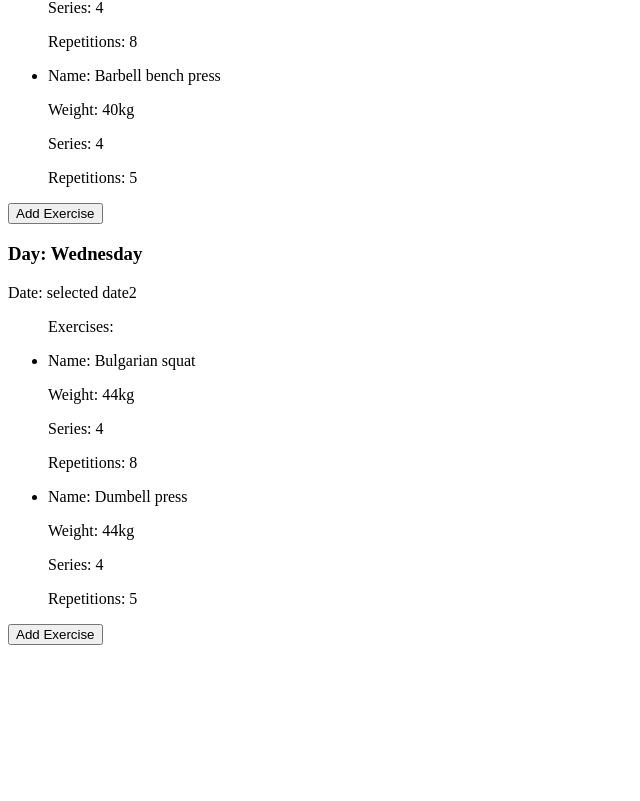
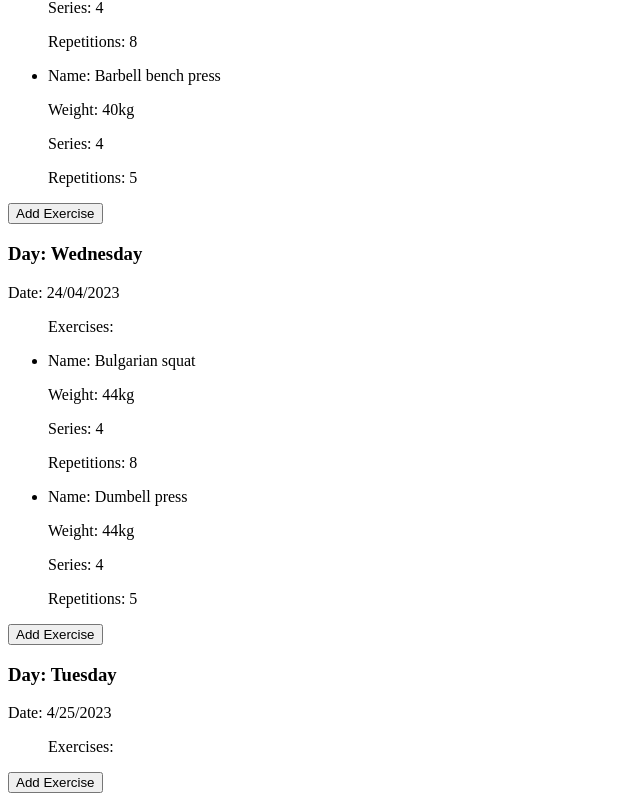
Before and after one commit to markal84/ProgressPal, a React (Vite) app: page / in a window 1280 px wide. Shown: the part 298-1099 px from the top of the page, without its empty margins (0-640 px from the left). Before the commit the page ends 951 px from the top, so only its background shows below. Built offline with nearby package versions, Linux system fonts and the light colour scheme; data requests are answered from the project's data file.

Commit message:
feat: add get workouts and post workout method

```diff
--- /dev/null
+++ b/db.json
@@ -0,0 +1,52 @@
+{
+  "workouts": [
+    {
+      "id": 1,
+      "day": "Monday",
+      "date": "18/04/2023",
+      "exercises": [
+        {
+          "id": 11,
+          "name": "Lunges",
+          "weight": 44,
+          "series": 4,
+          "repetitions": 8
+        },
+        {
+          "id": 12,
+          "name": "Barbell bench press",
+          "weight": 40,
+          "series": 4,
+          "repetitions": 5
+        }
+      ]
+    },
+    {
+      "id": 2,
+      "day": "Wednesday",
+      "date": "24/04/2023",
+      "exercises": [
+        {
+          "id": 13,
+          "name": "Bulgarian squat",
+          "weight": 44,
+          "series": 4,
+          "repetitions": 8
+        },
+        {
+          "id": 14,
+          "name": "Dumbell press",
+          "weight": 44,
+          "series": 4,
+          "repetitions": 5
+        }
+      ]
+    },
+    {
+      "day": "Tuesday",
+      "date": "4/25/2023",
+      "exercises": [],
+      "id": 3
+    }
+  ]
+}
--- a/src/App.jsx
+++ b/src/App.jsx
@@ -1,8 +1,15 @@
-import { useState } from 'react'
+import { useState, useEffect } from 'react'
+import axios from 'axios'
 import WorkoutList from './components/WorkoutList'
 
-function App(props) {
-  const [workouts, setWorkouts] = useState(props.workouts)
+function App() {
+  const [workouts, setWorkouts] = useState([])
+
+  useEffect(() => {
+    axios.get('http://localhost:3001/workouts').then((res) => {
+      setWorkouts(res.data)
+    })
+  }, [])
 
   function handleAddWorkout(newWorkout) {
     setWorkouts([...workouts, newWorkout])
--- a/src/components/forms/AddWorkoutForm.jsx
+++ b/src/components/forms/AddWorkoutForm.jsx
@@ -1,4 +1,5 @@
 import { useState } from 'react'
+import axios from 'axios'
 
 export default function AddWorkoutForm({ onAddWorkout }) {
   const [day, setDay] = useState('')
@@ -13,15 +14,22 @@ export default function AddWorkoutForm({ onAddWorkout }) {
     e.preventDefault()
 
     const newWorkout = {
-      id: Math.floor(Math.random() * 1000) + 1,
+      // id: Math.floor(Math.random() * 1000) + 1,
       day: getDayName(date, 'en-US'),
       date: date.toLocaleDateString('en-US'),
       exercises: []
     }
 
-    onAddWorkout(newWorkout)
-    setDay('')
-    setDate(new Date())
+    axios
+      .post('http://localhost:3001/workouts', newWorkout)
+      .then((res) => {
+        onAddWorkout(res.data)
+        setDay('')
+        setDate(new Date())
+      })
+      .catch((error) => {
+        console.log(error)
+      })
   }
 
   function handleDateChange(e) {
--- a/src/main.jsx
+++ b/src/main.jsx
@@ -3,53 +3,8 @@ import ReactDOM from 'react-dom/client'
 import App from './App.jsx'
 import './index.css'
 
-const workouts = [
-  {
-    id: 1,
-    day: 'Monday',
-    date: 'selected date',
-    exercises: [
-      {
-        id: 11,
-        name: 'Lunges',
-        weight: 44,
-        series: 4,
-        repetitions: 8
-      },
-      {
-        id: 12,
-        name: 'Barbell bench press',
-        weight: 40,
-        series: 4,
-        repetitions: 5
-      }
-    ]
-  },
-  {
-    id: 2,
-    day: 'Wednesday',
-    date: 'selected date2',
-    exercises: [
-      {
-        id: 13,
-        name: 'Bulgarian squat',
-        weight: 44,
-        series: 4,
-        repetitions: 8
-      },
-      {
-        id: 14,
-        name: 'Dumbell press',
-        weight: 44,
-        series: 4,
-        repetitions: 5
-      }
-    ]
-  }
-]
-
 ReactDOM.createRoot(document.getElementById('root')).render(
   <React.StrictMode>
-    <App workouts={workouts} />
+    <App />
   </React.StrictMode>
 )
```
Also changed, not shown: package.json (+6 -3 lines), 1 other file (tests, documents, lock files or other folders).
